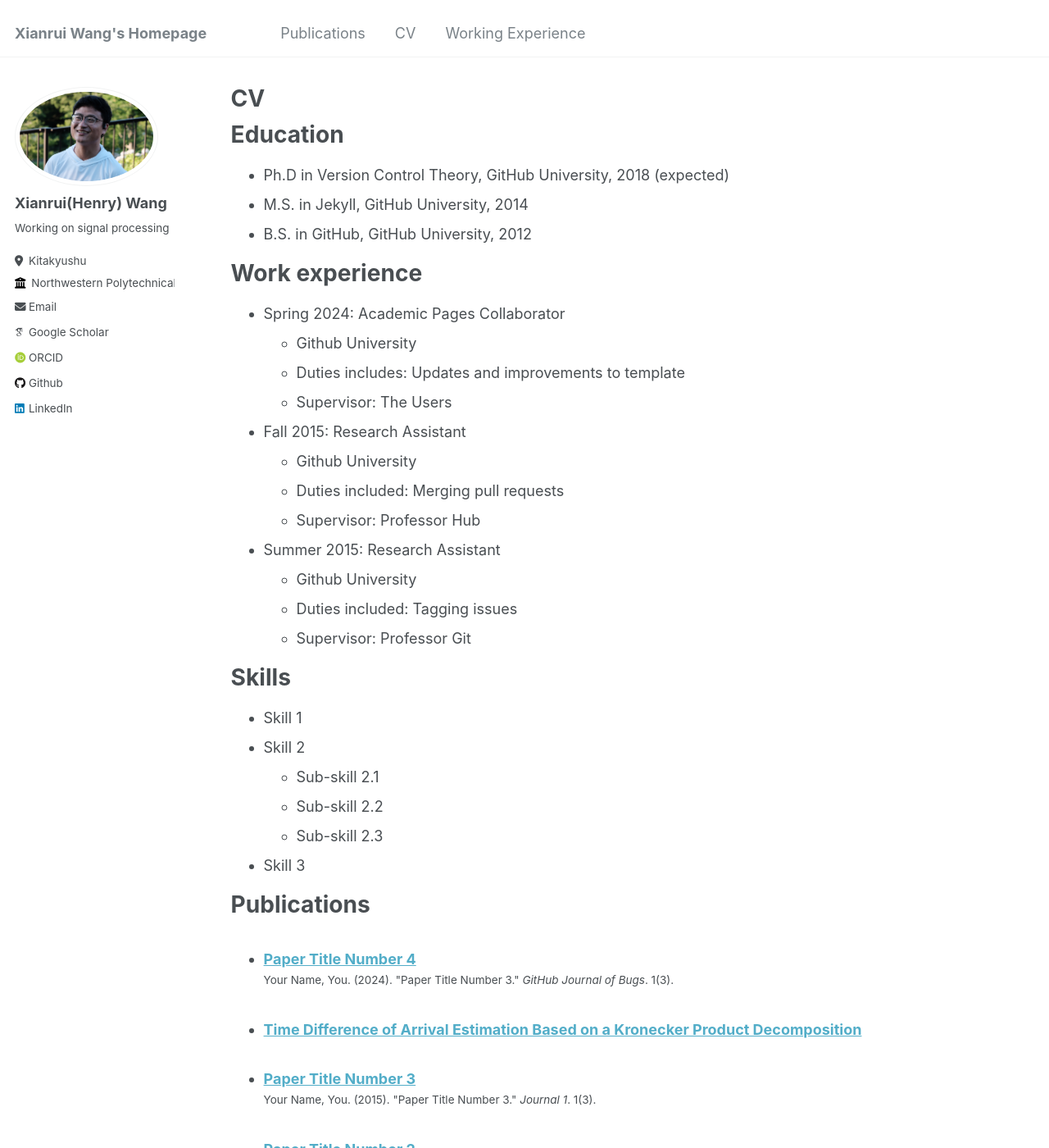
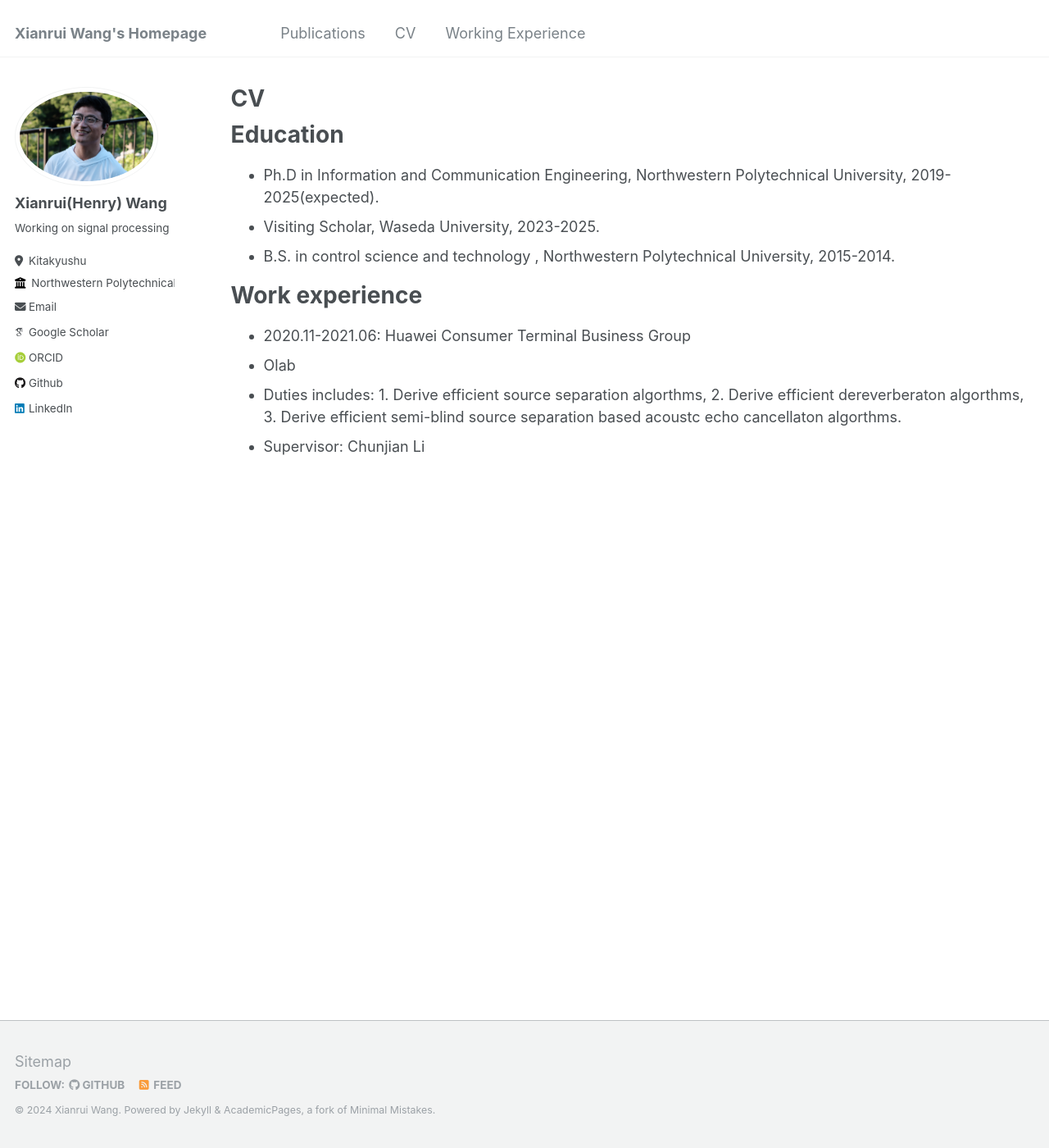
Before and after one commit to XianruiWang/XianruiWang.github.io, a Jekyll site: the page built from _pages/cv.md, in a window 1280 px wide and 1400 px high. Shown: the whole window at 82% size. Built offline with Jekyll 4.4.1, drawn with Linux system fonts in a browser that asks for light colours; some web fonts are replaced; some of the changed text lies outside the part shown.

Commit message:
add_bio3

```diff
--- a/_pages/cv.md
+++ b/_pages/cv.md
@@ -11,54 +11,13 @@ redirect_from:
 
 Education
 ======
-* Ph.D in Version Control Theory, GitHub University, 2018 (expected)
-* M.S. in Jekyll, GitHub University, 2014
-* B.S. in GitHub, GitHub University, 2012
+* Ph.D in Information and Communication Engineering, Northwestern Polytechnical University, 2019-2025(expected).
+* Visiting Scholar, Waseda University, 2023-2025.
+* B.S. in control science and technology , Northwestern Polytechnical University, 2015-2014.
 
 Work experience
 ======
-* Spring 2024: Academic Pages Collaborator
-  * Github University
-  * Duties includes: Updates and improvements to template
-  * Supervisor: The Users
-
-* Fall 2015: Research Assistant
-  * Github University
-  * Duties included: Merging pull requests
-  * Supervisor: Professor Hub
-
-* Summer 2015: Research Assistant
-  * Github University
-  * Duties included: Tagging issues
-  * Supervisor: Professor Git
-
-Skills
-======
-* Skill 1
-* Skill 2
-  * Sub-skill 2.1
-  * Sub-skill 2.2
-  * Sub-skill 2.3
-* Skill 3
-
-Publications
-======
-  <ul>{% for post in site.publications reversed %}
-    {% include archive-single-cv.html %}
-  {% endfor %}</ul>
-
-Talks
-======
-  <ul>{% for post in site.talks reversed %}
-    {% include archive-single-talk-cv.html  %}
-  {% endfor %}</ul>
-
-Teaching
-======
-  <ul>{% for post in site.teaching reversed %}
-    {% include archive-single-cv.html %}
-  {% endfor %}</ul>
-
-Service and leadership
-======
-* Currently signed in to 43 different slack teams
+  * 2020.11-2021.06: Huawei Consumer Terminal Business Group
+  * Olab
+  * Duties includes: 1. Derive efficient source separation algorthms, 2. Derive efficient dereverberaton algorthms, 3. Derive  efficient semi-blind source separation based acoustc echo cancellaton algorthms.
+  * Supervisor: Chunjian Li
```
Also changed, not shown: _pages/about.md (+1 -1 lines).
